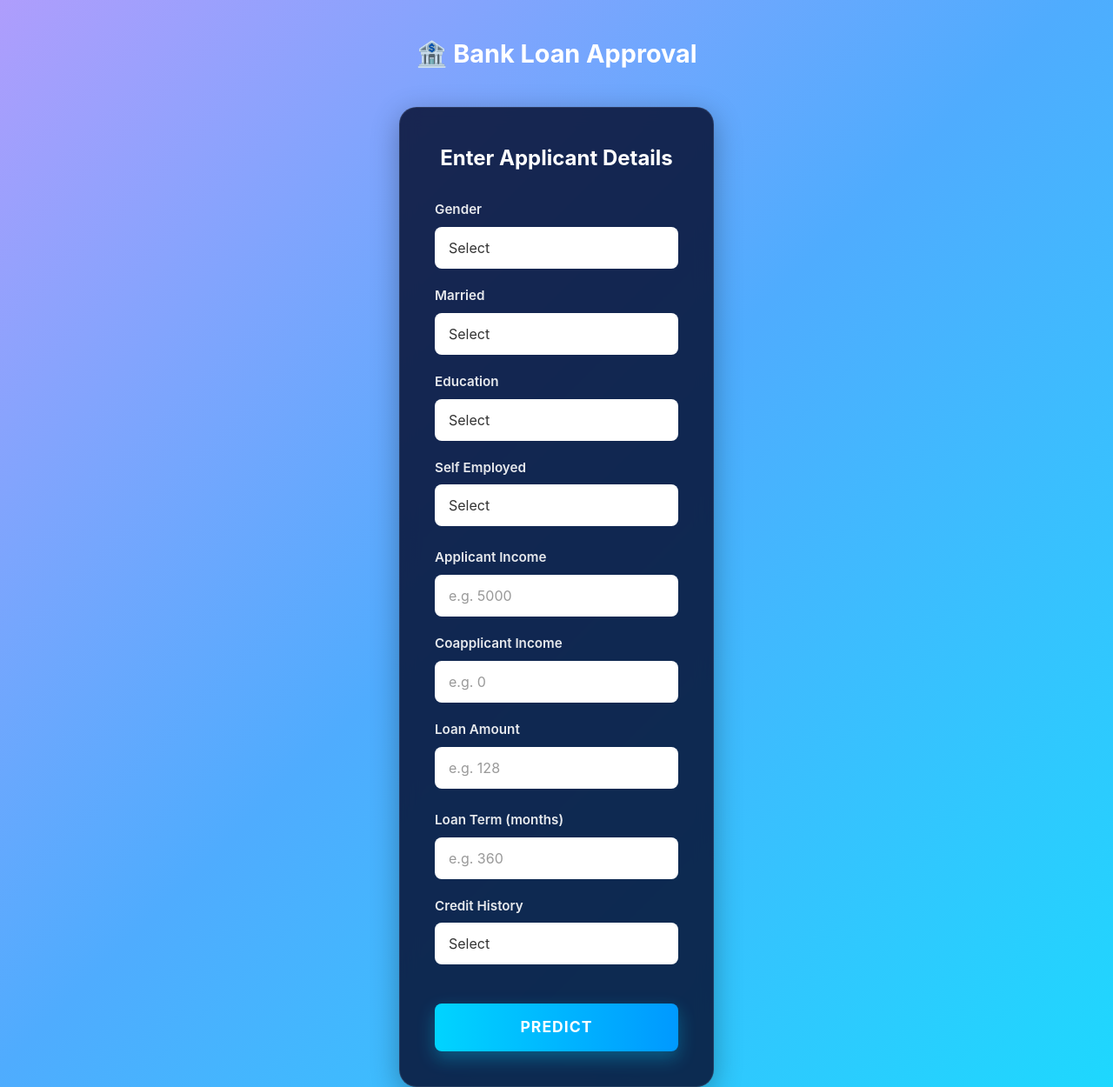
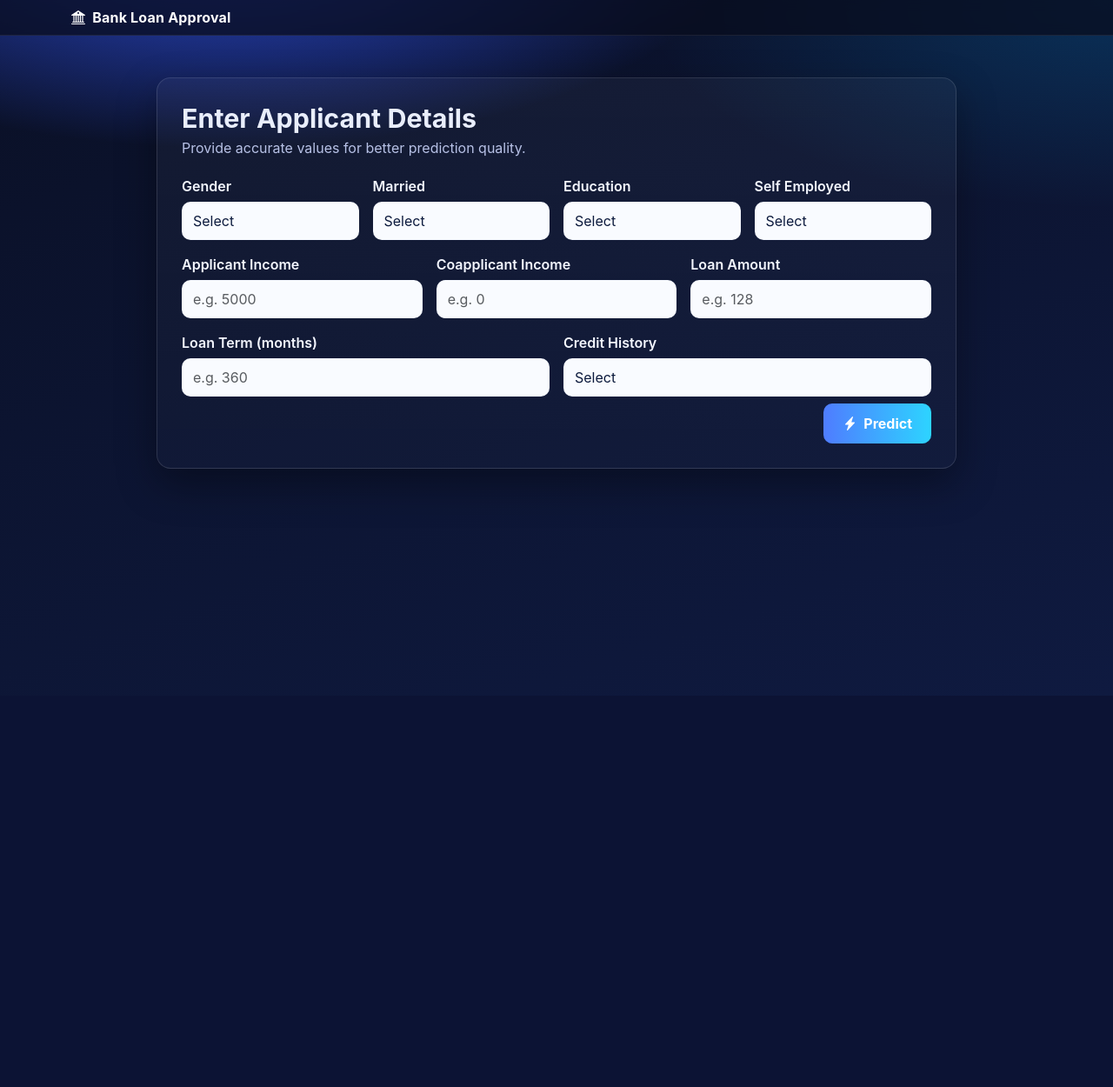
Before and after one commit to suvancodes/loan_approval-_predictor, a Flask app: page /home in a window 1280 px wide. Shown: the whole page at 87% size. After the commit the page ends 550 px from the top, so only its background shows below. Run offline with Flask 3, Linux system fonts and the light colour scheme.

Commit message:
Professional home UI cleanup

```diff
--- a/templates/home.html
+++ b/templates/home.html
@@ -3,258 +3,195 @@
 <head>
   <meta charset="utf-8" />
   <meta name="viewport" content="width=device-width, initial-scale=1" />
-  <title>Loan Eligibility - Input</title>
+  <title>Bank Loan Approval | Input</title>
 
-  <link href="https://cdn.jsdelivr.net/npm/bootstrap@5.3.2/dist/css/bootstrap.min.css" rel="stylesheet">
+  <link href="https://cdn.jsdelivr.net/npm/bootstrap@5.3.2/dist/css/bootstrap.min.css" rel="stylesheet" />
+  <link href="https://cdn.jsdelivr.net/npm/bootstrap-icons@1.11.3/font/bootstrap-icons.css" rel="stylesheet" />
 
   <style>
-    * {
-      margin: 0;
-      padding: 0;
-      box-sizing: border-box;
+    :root{
+      --bg-1:#0a1026;
+      --bg-2:#0f1a40;
+      --card:#1b254a;
+      --line:rgba(255,255,255,.12);
+      --text:#e9eefc;
+      --muted:#b7c1e6;
+      --primary:#4f7cff;
+      --primary-2:#2dd4ff;
     }
 
-    html, body {
-      height: 100%;
-      width: 100%;
+    body{
+      min-height:100vh;
+      margin:0;
+      color:var(--text);
+      font-family: Inter, system-ui, -apple-system, Segoe UI, Roboto, Arial, sans-serif;
+      background:
+        radial-gradient(1200px 500px at 20% -10%, #2c4bd7 0%, transparent 50%),
+        radial-gradient(900px 400px at 100% 0%, #00a6ff33 0%, transparent 60%),
+        linear-gradient(160deg, var(--bg-1), var(--bg-2));
     }
 
-    body {
-      background: linear-gradient(135deg, #667eea 0%, #764ba2 25%, #f093fb 50%, #4facfe 75%, #00f2fe 100%);
-      background-size: 400% 400%;
-      animation: gradient 15s ease infinite;
-      min-height: 100vh;
-      font-family: -apple-system, BlinkMacSystemFont, 'Segoe UI', Roboto, sans-serif;
-      display: flex;
-      flex-direction: column;
-      padding: 20px;
+    .topbar{
+      background: rgba(8,12,30,.75);
+      backdrop-filter: blur(6px);
+      border-bottom: 1px solid rgba(255,255,255,.08);
     }
 
-    @keyframes gradient {
-      0% { background-position: 0% 50%; }
-      50% { background-position: 100% 50%; }
-      100% { background-position: 0% 50%; }
+    .brand{
+      color:#fff;
+      font-weight:700;
+      letter-spacing:.2px;
+      text-decoration:none;
     }
 
-    /* Header/Navbar */
-    .header {
-      text-align: center;
-      color: white;
-      padding: 20px 0;
+    .main-wrap{
+      padding: 48px 16px;
+    }
+
+    .form-card{
+      max-width: 920px;
+      margin: 0 auto;
+      background: linear-gradient(180deg, rgba(255,255,255,.04), rgba(255,255,255,.02));
+      border: 1px solid var(--line);
+      border-radius: 16px;
+      padding: 28px;
+      box-shadow: 0 18px 45px rgba(0,0,0,.35);
+    }
+
+    .title{
+      font-size: 1.9rem;
+      font-weight: 700;
+      margin-bottom: 4px;
+    }
+
+    .subtitle{
+      color: var(--muted);
       margin-bottom: 20px;
     }
 
-    .header .title {
-      font-size: 1.8rem;
-      font-weight: 700;
-      display: flex;
-      align-items: center;
-      justify-content: center;
-      gap: 10px;
+    .form-label{
+      color:#f4f7ff;
+      font-weight:600;
+      margin-bottom: 6px;
     }
 
-    /* Main Card */
-    .card-container {
-      background: rgba(7, 16, 51, 0.85);
-      backdrop-filter: blur(10px);
-      border: 1px solid rgba(255, 255, 255, 0.1);
-      border-radius: 20px;
-      padding: 40px;
-      max-width: 900px;
-      margin: 0 auto;
-      box-shadow: 0 8px 32px rgba(0, 0, 0, 0.3);
+    .form-control, .form-select{
+      height:44px;
+      border-radius:10px;
+      border:1px solid #d8e0ff22;
+      background:#f9fbff;
+      color:#0d1b3e;
     }
 
-    .card-title {
-      color: white;
-      font-size: 1.5rem;
-      font-weight: 700;
-      margin-bottom: 30px;
-      text-align: center;
+    .form-control:focus, .form-select:focus{
+      border-color:#7ca0ff;
+      box-shadow: 0 0 0 .2rem rgba(79,124,255,.2);
     }
 
-    /* Form Grid */
-    .form-grid {
-      display: grid;
-      grid-template-columns: repeat(auto-fit, minmax(200px, 1fr));
-      gap: 20px;
-      margin-bottom: 25px;
+    .btn-predict{
+      background: linear-gradient(90deg, var(--primary), var(--primary-2));
+      border: 0;
+      color: white;
+      font-weight: 700;
+      border-radius: 10px;
+      padding: 11px 22px;
     }
 
-    .form-group {
-      display: flex;
-      flex-direction: column;
+    .btn-predict:hover{
+      filter: brightness(1.05);
     }
 
-    .form-group label {
-      color: rgba(255, 255, 255, 0.9);
-      font-weight: 600;
-      margin-bottom: 8px;
-      font-size: 0.95rem;
-    }
-
-    .form-input, .form-select {
-      background: white;
-      color: #333;
-      border: none;
-      border-radius: 8px;
-      padding: 12px 16px;
-      font-size: 1rem;
-      font-family: inherit;
-      transition: all 0.3s;
-      outline: none;
-    }
-
-    .form-input::placeholder {
-      color: #999;
-    }
-
-    .form-input:focus, .form-select:focus {
-      box-shadow: 0 0 0 3px rgba(102, 126, 234, 0.2);
-      transform: translateY(-2px);
-    }
-
-    .form-select {
-      cursor: pointer;
-    }
-
-    .form-select option {
-      color: #333;
-      background: white;
-    }
-
-    /* Button */
-    .predict-btn {
-      width: 100%;
-      padding: 14px 30px;
-      background: linear-gradient(90deg, #00d4ff, #0099ff);
-      color: white;
-      border: none;
-      border-radius: 8px;
-      font-size: 1.1rem;
-      font-weight: 700;
-      cursor: pointer;
-      transition: all 0.3s;
-      margin-top: 20px;
-      text-transform: uppercase;
-      letter-spacing: 1px;
-      box-shadow: 0 8px 20px rgba(0, 212, 255, 0.3);
-    }
-
-    .predict-btn:hover {
-      transform: translateY(-3px);
-      box-shadow: 0 12px 30px rgba(0, 212, 255, 0.5);
-    }
-
-    .predict-btn:active {
-      transform: translateY(-1px);
-    }
-
-    /* Responsive */
-    @media (max-width: 768px) {
-      .card-container {
-        padding: 25px;
-      }
-
-      .form-grid {
-        grid-template-columns: 1fr;
-      }
-
-      .card-title {
-        font-size: 1.3rem;
-      }
-
-      .header .title {
-        font-size: 1.5rem;
-      }
+    @media (max-width: 768px){
+      .form-card{ padding: 20px; }
+      .title{ font-size: 1.5rem; }
     }
   </style>
 </head>
+<body>
+  <nav class="navbar topbar">
+    <div class="container">
+      <a class="brand" href="/"><i class="bi bi-bank2 me-2"></i>Bank Loan Approval</a>
+    </div>
+  </nav>
 
-<body>
-  <div class="header">
-    <div class="title">🏦 Bank Loan Approval</div>
-  </div>
+  <main class="main-wrap">
+    <section class="form-card">
+      <h1 class="title">Enter Applicant Details</h1>
+      <p class="subtitle">Provide accurate values for better prediction quality.</p>
 
-  <div class="card-container">
-    <div class="card-title">Enter Applicant Details</div>
-
-    <form method="POST" action="/predict">
-
-      <div class="form-grid">
-        <div class="form-group">
-          <label for="Gender">Gender</label>
-          <select name="Gender" id="Gender" class="form-select" required>
-            <option value="">Select</option>
+      <form method="POST" action="/predict" class="row g-3">
+        <div class="col-md-3">
+          <label class="form-label">Gender</label>
+          <select name="Gender" class="form-select" required>
+            <option value="" selected disabled>Select</option>
             <option value="Male">Male</option>
             <option value="Female">Female</option>
           </select>
         </div>
 
-        <div class="form-group">
-          <label for="Married">Married</label>
-          <select name="Married" id="Married" class="form-select" required>
-            <option value="">Select</option>
+        <div class="col-md-3">
+          <label class="form-label">Married</label>
+          <select name="Married" class="form-select" required>
+            <option value="" selected disabled>Select</option>
             <option value="Yes">Yes</option>
             <option value="No">No</option>
           </select>
         </div>
 
-        <div class="form-group">
-          <label for="Education">Education</label>
-          <select name="Education" id="Education" class="form-select" required>
-            <option value="">Select</option>
+        <div class="col-md-3">
+          <label class="form-label">Education</label>
+          <select name="Education" class="form-select" required>
+            <option value="" selected disabled>Select</option>
             <option value="Graduate">Graduate</option>
             <option value="Not Graduate">Not Graduate</option>
           </select>
         </div>
 
-        <div class="form-group">
-          <label for="Self_Employed">Self Employed</label>
-          <select name="Self_Employed" id="Self_Employed" class="form-select" required>
-            <option value="">Select</option>
+        <div class="col-md-3">
+          <label class="form-label">Self Employed</label>
+          <select name="Self_Employed" class="form-select" required>
+            <option value="" selected disabled>Select</option>
             <option value="No">No</option>
             <option value="Yes">Yes</option>
           </select>
         </div>
-      </div>
 
-      <div class="form-grid">
-        <div class="form-group">
-          <label for="ApplicantIncome">Applicant Income</label>
-          <input type="number" name="ApplicantIncome" id="ApplicantIncome" class="form-input" placeholder="e.g. 5000" required>
+        <div class="col-md-4">
+          <label class="form-label">Applicant Income</label>
+          <input name="ApplicantIncome" type="number" class="form-control" placeholder="e.g. 5000" required />
         </div>
 
-        <div class="form-group">
-          <label for="CoapplicantIncome">Coapplicant Income</label>
-          <input type="number" name="CoapplicantIncome" id="CoapplicantIncome" class="form-input" placeholder="e.g. 0" required>
+        <div class="col-md-4">
+          <label class="form-label">Coapplicant Income</label>
+          <input name="CoapplicantIncome" type="number" class="form-control" placeholder="e.g. 0" required />
         </div>
 
-        <div class="form-group">
-          <label for="LoanAmount">Loan Amount</label>
-          <input type="number" name="LoanAmount" id="LoanAmount" class="form-input" placeholder="e.g. 128" required>
-        </div>
-      </div>
-
-      <div class="form-grid">
-        <div class="form-group">
-          <label for="Loan_Amount_Term">Loan Term (months)</label>
-          <input type="number" name="Loan_Amount_Term" id="Loan_Amount_Term" class="form-input" placeholder="e.g. 360" required>
+        <div class="col-md-4">
+          <label class="form-label">Loan Amount</label>
+          <input name="LoanAmount" type="number" class="form-control" placeholder="e.g. 128" required />
         </div>
 
-        <div class="form-group">
-          <label for="Credit_History">Credit History</label>
-          <select name="Credit_History" id="Credit_History" class="form-select" required>
-            <option value="">Select</option>
+        <div class="col-md-6">
+          <label class="form-label">Loan Term (months)</label>
+          <input name="Loan_Amount_Term" type="number" class="form-control" placeholder="e.g. 360" required />
+        </div>
+
+        <div class="col-md-6">
+          <label class="form-label">Credit History</label>
+          <select name="Credit_History" class="form-select" required>
+            <option value="" selected disabled>Select</option>
             <option value="1">Good</option>
             <option value="0">Bad</option>
           </select>
         </div>
-      </div>
 
-      <button type="submit" class="predict-btn">Predict</button>
-    </form>
-  </div>
+        <div class="col-12 text-end mt-2">
+          <button type="submit" class="btn btn-predict">
+            <i class="bi bi-lightning-charge-fill me-1"></i> Predict
+          </button>
+        </div>
+      </form>
+    </section>
+  </main>
 </body>
-
 </html>
```
